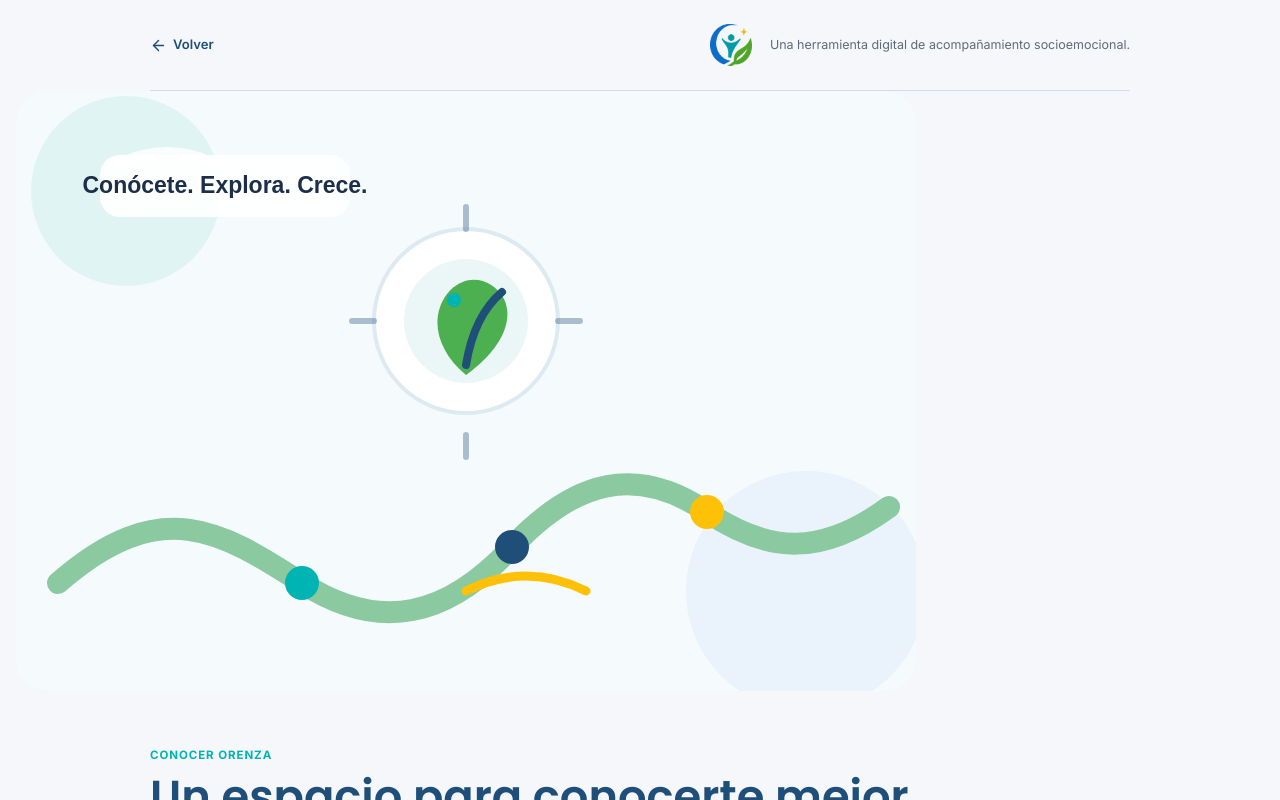
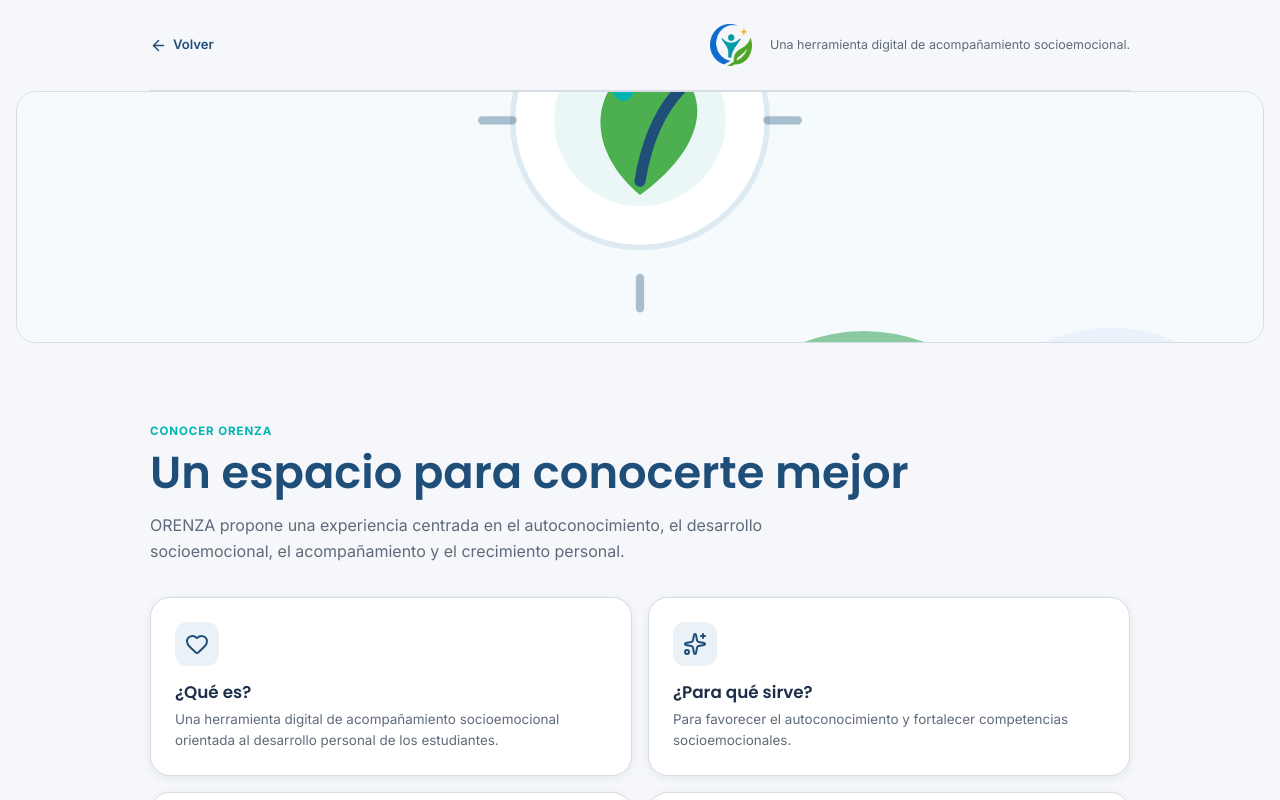
Before and after one commit to Pepealdana/ORENZA, a React (Vite) app: page /conocer-orenza in a window 1280 px wide. Shown: the top 800 px of the page. Built offline with nearby package versions, Linux system fonts and the light colour scheme; no server answers.

Commit message:
style: normaliza hero visual de identidad

```diff
--- a/src/pages/public/AboutPage.module.css
+++ b/src/pages/public/AboutPage.module.css
@@ -18,3 +18,8 @@
 .cta { display: inline-flex; align-items: center; justify-content: center; min-height: 48px; padding: 0 20px; color: var(--color-white); background: var(--color-primary); border-radius: var(--radius-button); font-size: .86rem; font-weight: 700; }
 .cta:hover { background: var(--color-primary-dark); }
 @media (max-width: 650px) { .header { align-items: flex-start; flex-wrap: wrap; } .header img { order: -1; margin-left: 0; } .header p { width: 100%; } .intro { padding-top: 36px; } .grid { grid-template-columns: 1fr; } }
+
+
+.heroVisual{margin:0 0 var(--space-3);overflow:hidden;background:#F5FAFC;border-radius:var(--radius-card);border:1px solid var(--color-gray-medium)}
+.heroVisual img{display:block;width:100%;height:auto;max-height:250px;object-fit:cover}
+@media(max-width:600px){.heroVisual img{max-height:190px}}
```
